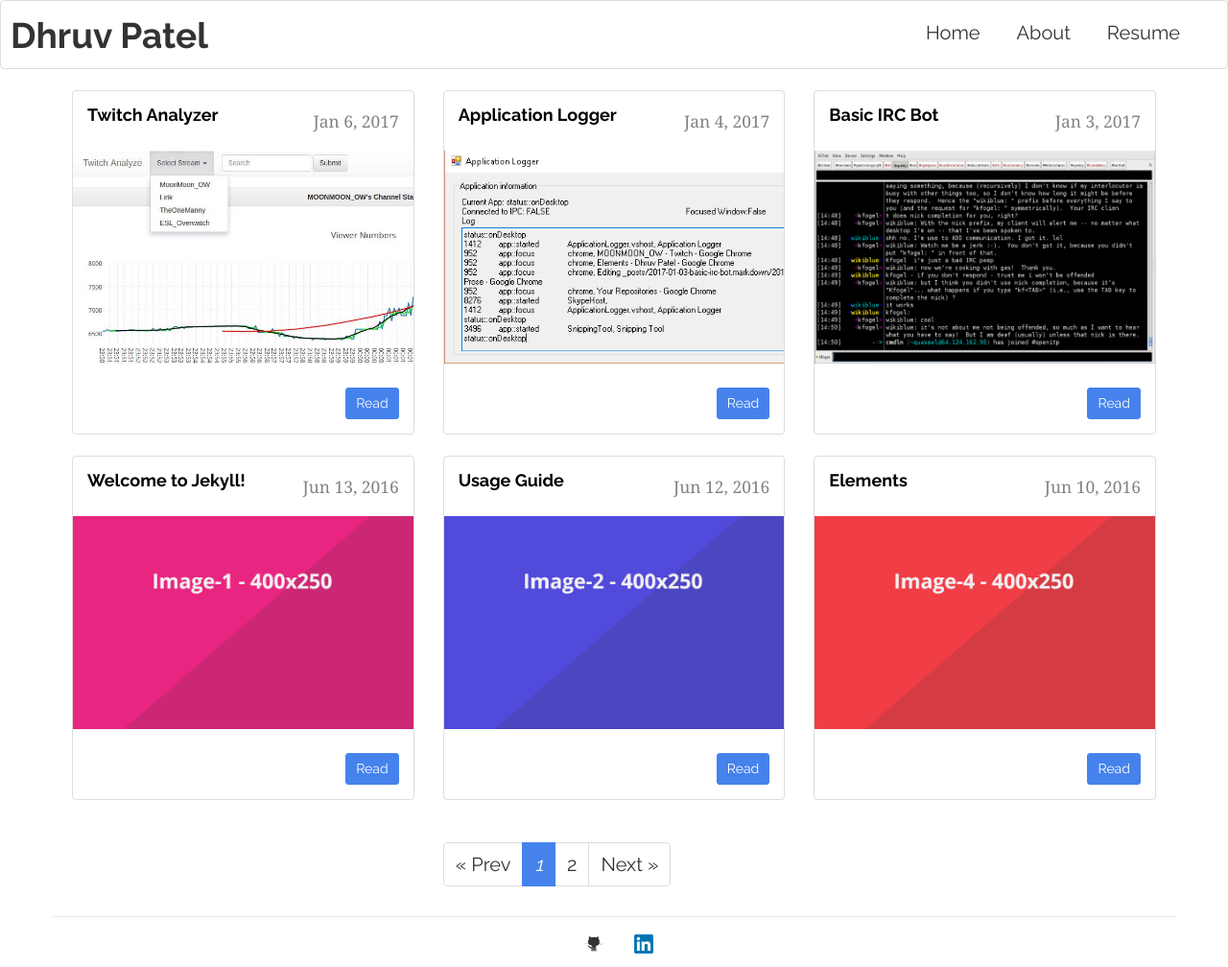
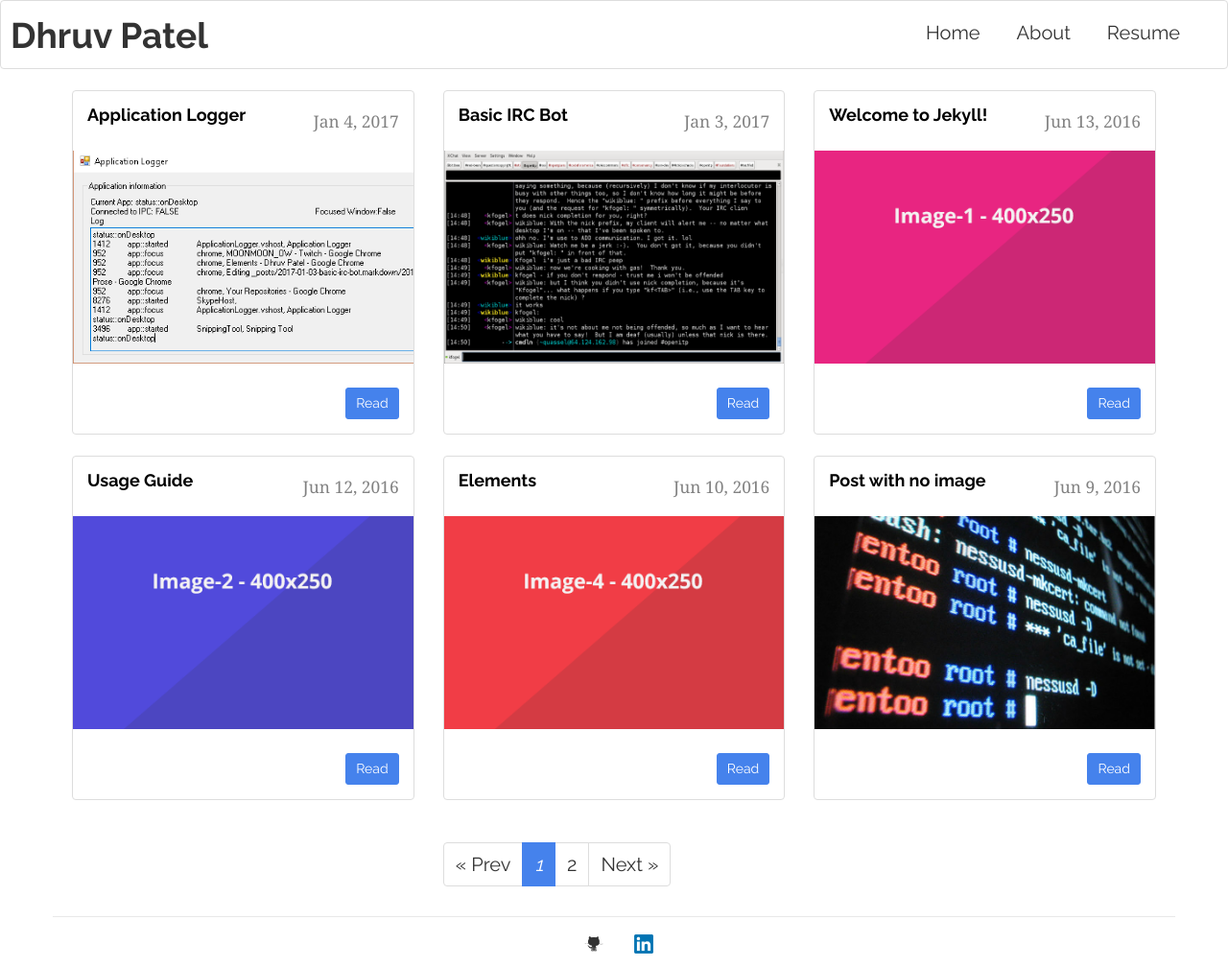
Before and after one commit to pateldhruv1993/pateldhruv1993, a Jekyll site: the page built from index.html, in a window 1280 px wide. Shown: the whole page at 96% size. Built offline with Jekyll 4.4.1, drawn with Linux system fonts in a browser that asks for light colours; the list of posts is cut into pages by our own code; a file with an impossible date is left out.

Commit message:
Updated 2017-01-06-twitch-analyzer.markdown

```diff
--- a/_posts/2017-01-06-twitch-analyzer.markdown
+++ b/_posts/2017-01-06-twitch-analyzer.markdown
@@ -1,7 +1,7 @@
 ---
 published: true
 layout: post
-date: 2017-01-06T10:51:47.000Z
+date: {}
 categories: node express ejs TwitchAPI
 img: twitch-analyzer.jpg
 title: Twitch Analyzer
```
